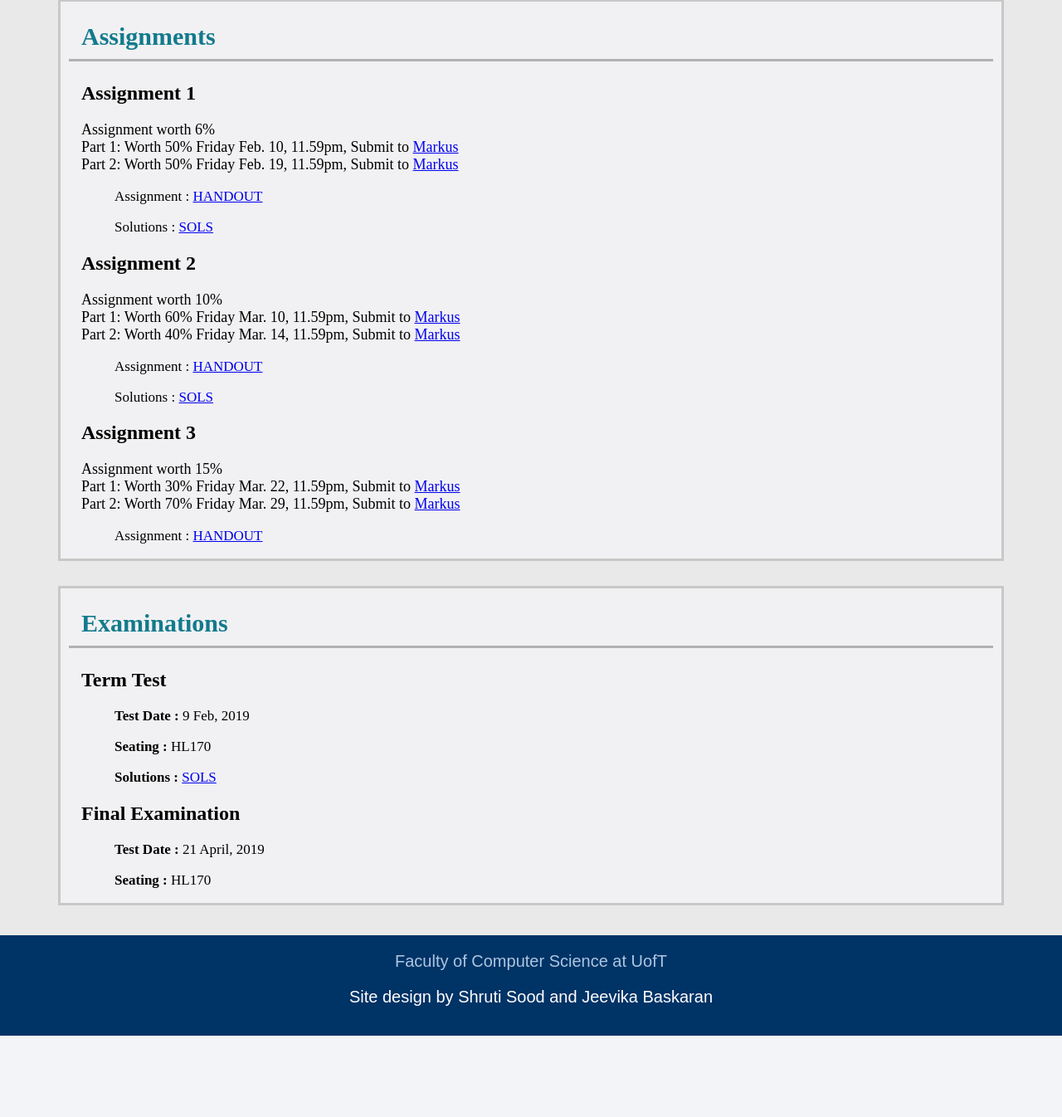
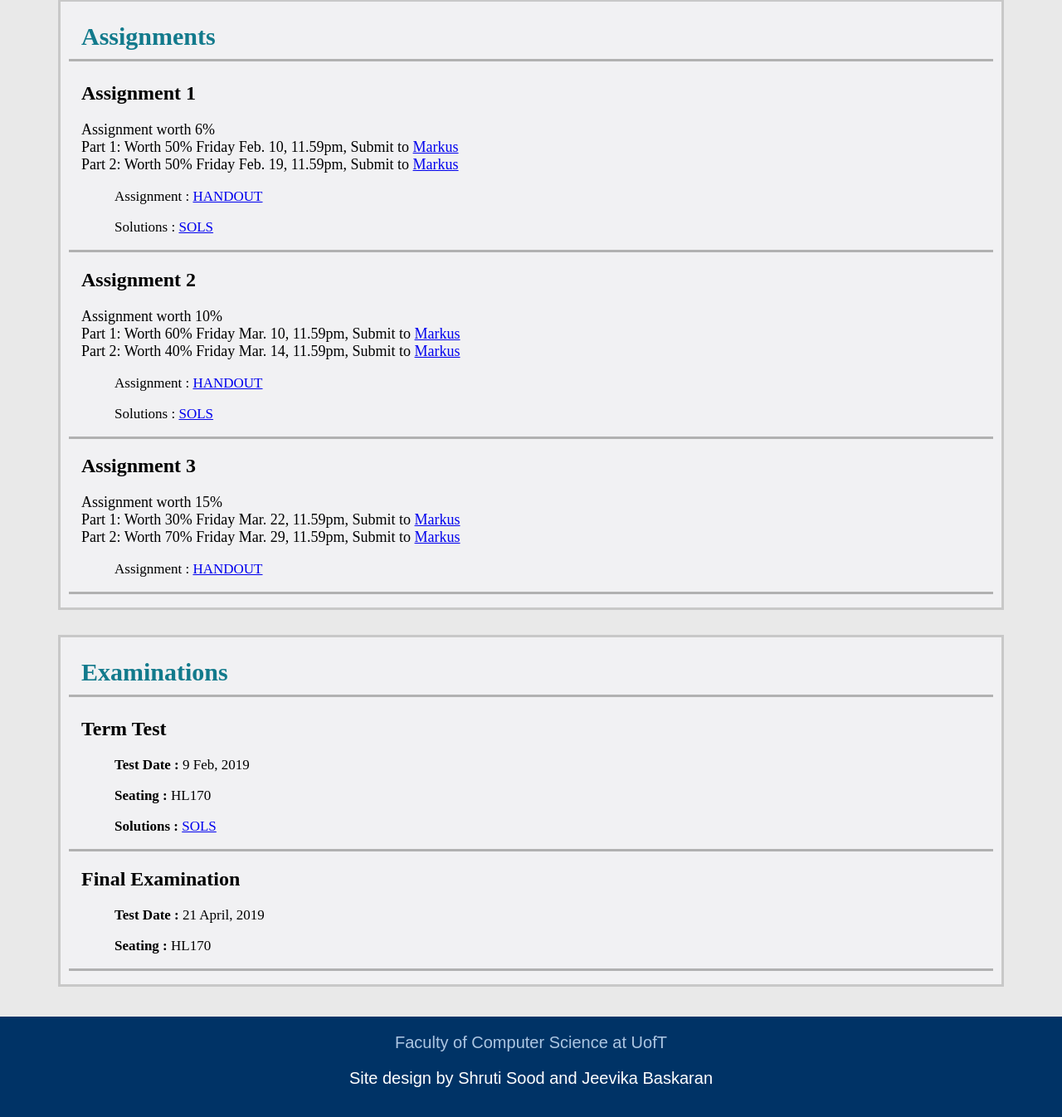
Before and after one commit to soodshru/CSCB20-Website, a Python web app: template templates/evaluations.html in a window 1280 px wide. Shown: the part 91-1437 px from the top of the page at 83% size. Before the commit the page ends 1339 px from the top, so only its background shows below. Run offline with Jinja, Linux system fonts and the light colour scheme; the template is opened without the code that fills it, so the values that code supplies are empty.

Commit message:
Update evaluations.css

```diff
--- a/templates/static/StyleSheets/evaluations.css
+++ b/templates/static/StyleSheets/evaluations.css
@@ -69,6 +69,8 @@ body {
 
 .section2 ul {
   list-style: none;
+  border-bottom: solid;
+  border-bottom-color: #B1B1B1;
 }
 
 .section2 li p {
```
